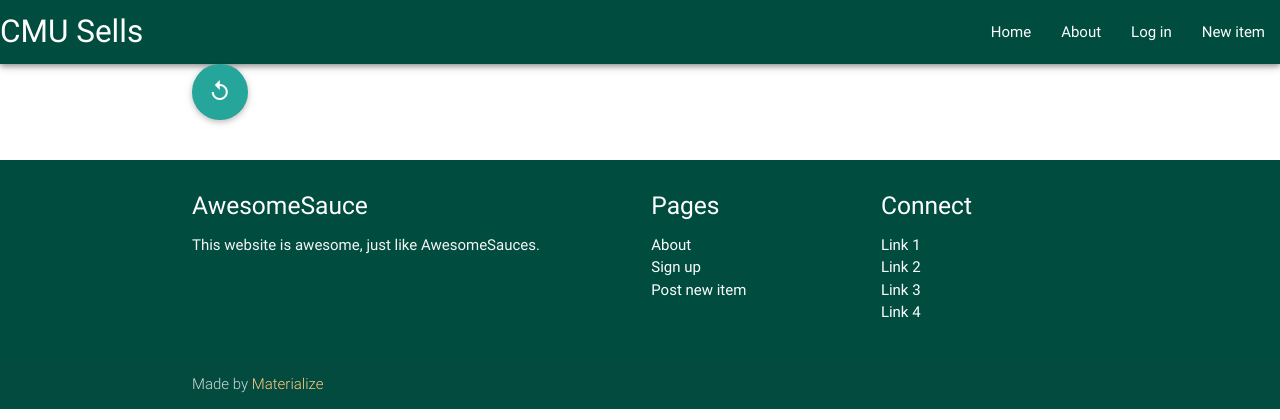
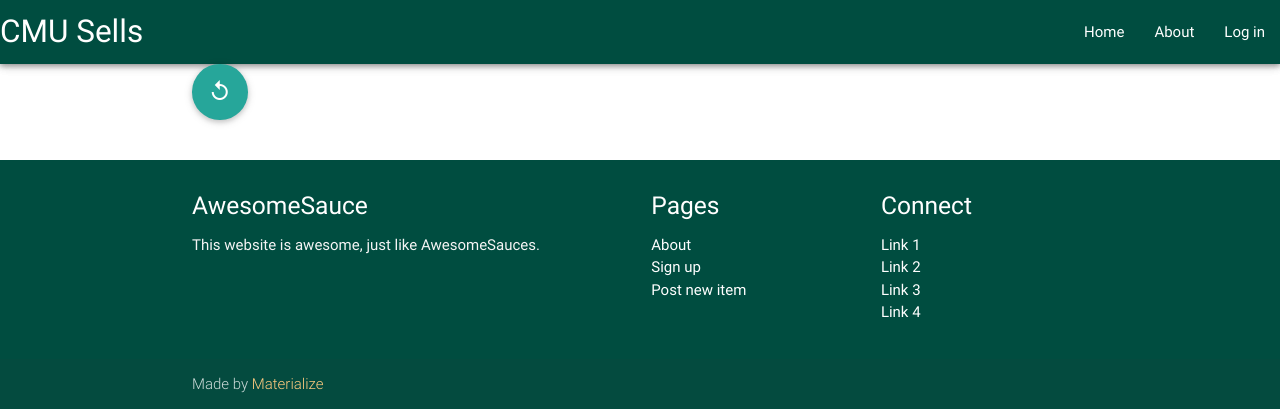
Before and after one commit to zhaorz/cmu-sells, a Flask app: page / in a window 1280 px wide. Shown: the top 420 px of the page. Run offline with Flask 2, Linux system fonts and the light colour scheme; data that the repository does not hold is empty; some libraries are stand-ins or nearby versions.

Commit message:
Add everyone

```diff
--- a/app/templates/base.html
+++ b/app/templates/base.html
@@ -46,7 +46,6 @@
       <li><a href="{{ url_for('.index') }}">Home</a></li>
       <li><a href="{{ url_for('.about') }}">About</a></li>
       <li><a href="{{ url_for('fb.login') }}">Log in</a></li>
-      <li><a href="{{ url_for('base.new_item') }}">New item</a></li>
     </ul>
   </div>
 </nav>
```
